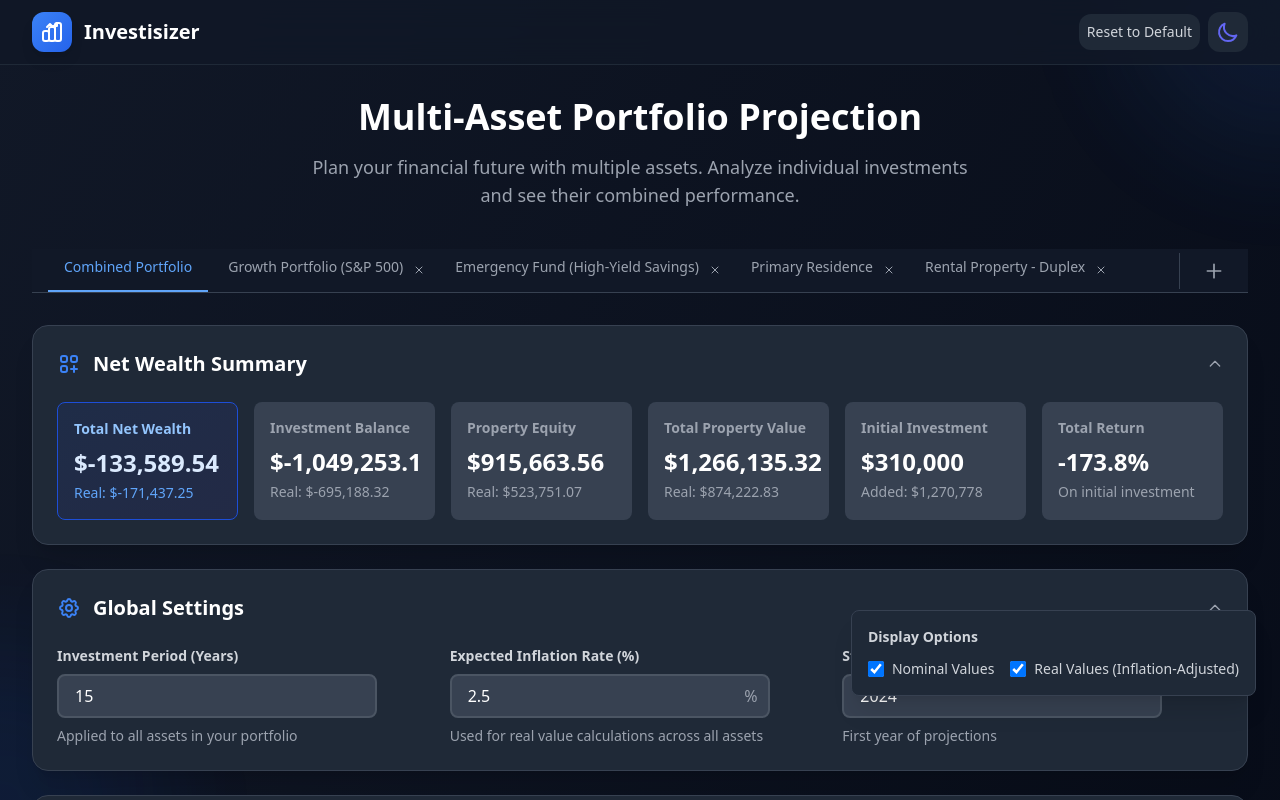
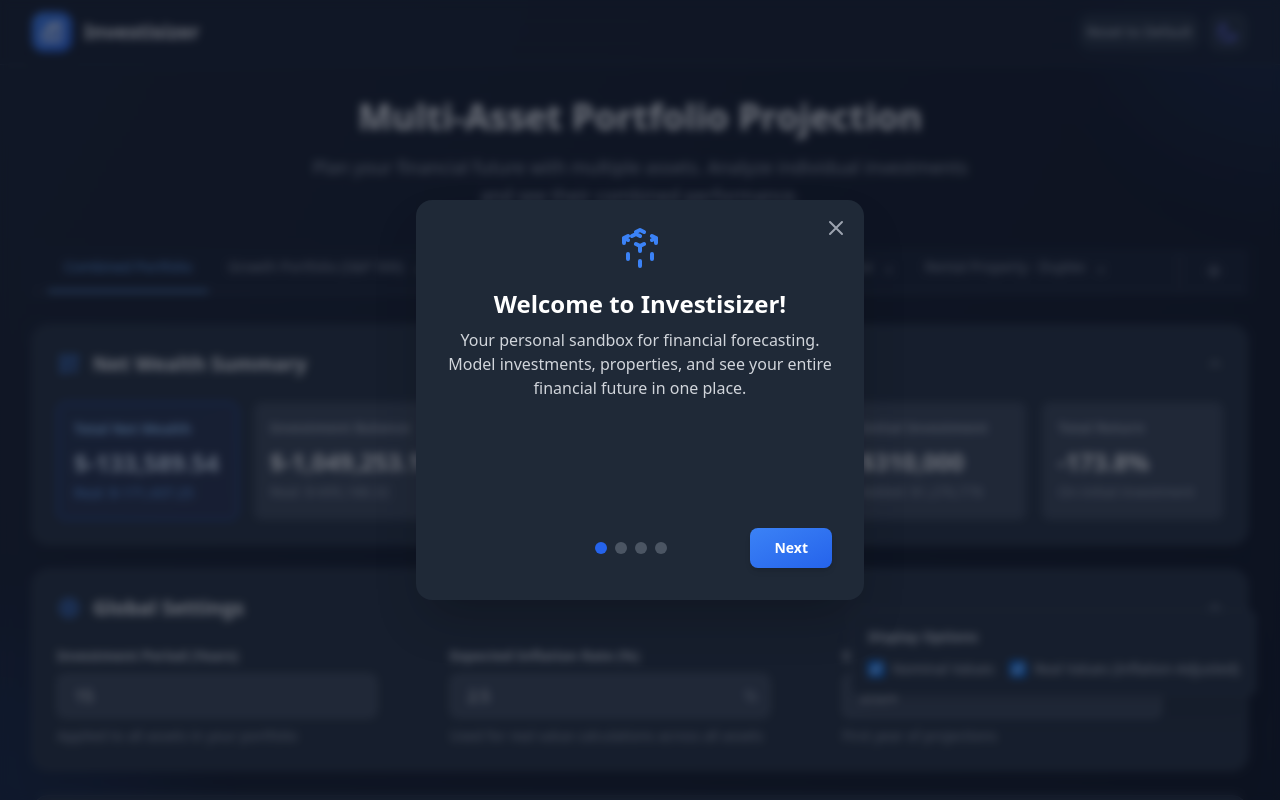
Before and after one commit to dyaboykyl/investisizer, a React (Vite) app: page / in a window 1280 px wide. Shown: the top 800 px of the page. Built offline with nearby package versions, Linux system fonts and the light colour scheme.

Commit message:
Intro modal

```diff
--- a/src/App.tsx
+++ b/src/App.tsx
@@ -1,12 +1,31 @@
-import { MultiAssetCalculator } from '@/features/portfolio/components/MultiAssetCalculator'
-import { Layout } from '@/features/core/components/Layout'
+import { useState, useEffect } from 'react';
+import { MultiAssetCalculator } from '@/features/portfolio/components/MultiAssetCalculator';
+import { Layout } from '@/features/core/components/Layout';
+import { IntroModal } from '@/features/core/components/IntroModal';
 
 function App() {
+  const [showIntro, setShowIntro] = useState(false);
+
+  useEffect(() => {
+    const hasSeenIntro = localStorage.getItem('investisizer_has_seen_intro');
+    if (hasSeenIntro !== 'true') {
+      setShowIntro(true);
+    }
+  }, []);
+
+  const handleCloseIntro = () => {
+    setShowIntro(false);
+    localStorage.setItem('investisizer_has_seen_intro', 'true');
+  };
+
   return (
-    <Layout>
-      <MultiAssetCalculator />
-    </Layout>
-  )
+    <>
+      {showIntro && <IntroModal onClose={handleCloseIntro} />}
+      <Layout>
+        <MultiAssetCalculator />
+      </Layout>
+    </>
+  );
 }
 
-export default App
+export default App;
--- /dev/null
+++ b/src/features/core/components/IntroModal.tsx
@@ -0,0 +1,140 @@
+import React, { useCallback, useEffect, useState } from 'react';
+import { ProgressDots } from './ProgressDots';
+
+interface IntroModalProps {
+  onClose: () => void;
+}
+
+const slides = [
+  {
+    icon: <svg xmlns="http://www.w3.org/2000/svg" className="h-12 w-12 text-primary-500" fill="none" viewBox="0 0 24 24" stroke="currentColor"><path strokeLinecap="round" strokeLinejoin="round" strokeWidth={2} d="M14 10l-2 1m0 0l-2-1m2 1v2.5M20 7l-2 1m2-1l-2-1m2 1v2.5M14 4l-2-1-2 1M4 7l2 1M4 7l2-1M4 7v2.5M12 21v-2.5M12 6l-2-1-2 1M6 17.5v-2.5M18 17.5v-2.5" /></svg>,
+    headline: 'Welcome to Investisizer!',
+    body: 'Your personal sandbox for financial forecasting. Model investments, properties, and see your entire financial future in one place.',
+  },
+  {
+    headline: 'Powerful, Flexible Analysis',
+    body: (
+      <ul className="space-y-3 text-left">
+        <li className="flex items-start space-x-3">
+          <>
+            <svg xmlns="http://www.w3.org/2000/svg" className="h-6 w-6 text-primary-500 flex-shrink-0 mt-1" fill="none" viewBox="0 0 24 24" stroke="currentColor"><path strokeLinecap="round" strokeLinejoin="round" strokeWidth={2} d="M9 19v-6a2 2 0 00-2-2H5a2 2 0 00-2 2v6a2 2 0 002 2h2a2 2 0 002-2zm0 0V9a2 2 0 012-2h2a2 2 0 012 2v10m-6 0a2 2 0 002 2h2a2 2 0 002-2m0 0V5a2 2 0 012-2h2a2 2 0 012 2v14a2 2 0 01-2 2h-2a2 2 0 01-2-2z" /></svg>
+            <div><span className="font-semibold">Investment Modeling:</span> Project growth for stocks, funds, and savings.</div>
+          </>
+        </li>
+        <li className="flex items-start space-x-3">
+          <>
+            <svg xmlns="http://www.w3.org/2000/svg" className="h-6 w-6 text-primary-500 flex-shrink-0 mt-1" fill="none" viewBox="0 0 24 24" stroke="currentColor"><path strokeLinecap="round" strokeLinejoin="round" strokeWidth={2} d="M3 12l2-2m0 0l7-7 7 7M5 10v10a1 1 0 001 1h3m10-11l2 2m-2-2v10a1 1 0 01-1 1h-3m-6 0a1 1 0 001-1v-4a1 1 0 011-1h2a1 1 0 011 1v4a1 1 0 001 1m-6 0h6" /></svg>
+            <div><span className="font-semibold">In-Depth Property Analysis:</span> Model mortgages, rental income, and tax-aware sales.</div>
+          </>
+        </li>
+        <li className="flex items-start space-x-3">
+          <>
+            <svg xmlns="http://www.w3.org/2000/svg" className="h-6 w-6 text-primary-500 flex-shrink-0 mt-1" fill="none" viewBox="0 0 24 24" stroke="currentColor"><path strokeLinecap="round" strokeLinejoin="round" strokeWidth={2} d="M17 20h5v-2a3 3 0 00-5.356-1.857M17 20H7m10 0v-2c0-.656-.126-1.283-.356-1.857M7 20H2v-2a3 3 0 015.356-1.857M7 20v-2c0-.656.126-1.283.356-1.857m0 0a5.002 5.002 0 019.288 0M15 7a3 3 0 11-6 0 3 3 0 016 0zm6 3a2 2 0 11-4 0 2 2 0 014 0zM7 10a2 2 0 11-4 0 2 2 0 014 0z" /></svg>
+            <div><span className="font-semibold">Unified Portfolio View:</span> See how all your assets interact and grow together.</div>
+          </>
+        </li>
+      </ul>
+    ),
+  },
+  {
+    icon: <svg xmlns="http://www.w3.org/2000/svg" className="h-12 w-12 text-primary-500" fill="none" viewBox="0 0 24 24" stroke="currentColor"><path strokeLinecap="round" strokeLinejoin="round" strokeWidth={2} d="M9.663 17h4.673M12 3v1m6.364 1.636l-.707.707M21 12h-1M4 12H3m3.343-5.657l-.707-.707m2.828 9.9a5 5 0 117.072 0l-.548.547A3.374 3.374 0 0014 18.469V19a2 2 0 11-4 0v-.531c0-.895-.356-1.754-.988-2.386l-.548-.547z" /></svg>,
+    headline: 'Explore a Real-World Scenario',
+    body: `We've pre-loaded a "Strategic Investor" portfolio to showcase what's possible. Feel free to change any value or reset it at any time.`,
+  },
+  {
+    icon: <svg xmlns="http://www.w3.org/2000/svg" className="h-12 w-12 text-primary-500" fill="none" viewBox="0 0 24 24" stroke="currentColor"><path strokeLinecap="round" strokeLinejoin="round" strokeWidth={2} d="M7 16a4 4 0 01-.88-7.903A5 5 0 1115.9 6L16 6a5 5 0 011 9.9M15 13l-3-3m0 0l-3 3m3-3v12" /></svg>,
+    headline: 'Save & Sync (Optional)',
+    body: `Want to access your portfolio on other devices? You can create a free, optional account to save and sync your data.`,
+  },
+];
+
+export const IntroModal: React.FC<IntroModalProps> = ({ onClose }) => {
+  const [currentSlide, setCurrentSlide] = useState(0);
+  const [isClosing, setIsClosing] = useState(false);
+  const [direction, setDirection] = useState(1);
+
+  const handleClose = useCallback(() => {
+    setIsClosing(true);
+    setTimeout(onClose, 300);
+  }, [onClose]);
+
+  const handleNext = useCallback(() => {
+    if (currentSlide < slides.length - 1) {
+      setDirection(1);
+      setCurrentSlide(currentSlide + 1);
+    } else {
+      handleClose();
+    }
+  }, [currentSlide, handleClose]);
+
+  const handleBack = useCallback(() => {
+    if (currentSlide > 0) {
+      setDirection(-1);
+      setCurrentSlide(currentSlide - 1);
+    }
+  }, [currentSlide]);
+
+  useEffect(() => {
+    const handleKeyDown = (e: KeyboardEvent) => {
+      if (e.key === 'ArrowRight') handleNext();
+      if (e.key === 'ArrowLeft') handleBack();
+      if (e.key === 'Escape') handleClose();
+    };
+
+    window.addEventListener('keydown', handleKeyDown);
+    return () => {
+      window.removeEventListener('keydown', handleKeyDown);
+    };
+  }, [handleNext, handleBack, handleClose]);
+
+  const getBackButtonStyle = () => {
+    return `text-xs px-3 py-1 sm:text-sm sm:px-4 sm:py-2 rounded-lg font-medium transition-all duration-200 ${currentSlide === 0 ? 'opacity-0 pointer-events-none' : 'opacity-100 text-gray-600 dark:text-gray-300 hover:bg-gray-100 dark:hover:bg-gray-700'}`;
+  };
+
+  return (
+    <div className={`fixed inset-0 bg-gray-900 bg-opacity-60 backdrop-blur-sm flex items-center justify-center z-50 transition-opacity duration-300 ${isClosing ? 'opacity-0' : 'opacity-100'}`}>
+      <div className={`bg-white dark:bg-gray-800 rounded-2xl shadow-2xl max-w-md w-3/4 transform transition-all duration-300 ${isClosing ? 'scale-95 opacity-0' : 'scale-100 opacity-100'}`}>
+        <div className="relative overflow-x-hidden">
+          <div className="min-h-[280px]">
+            {slides.map((slide, index) => (
+              <div
+                key={index}
+                className="absolute w-full transition-all duration-300 ease-in-out"
+                style={{ transform: `translateX(${(index - currentSlide) * 100}%)` }}
+              >
+                <div className="p-6 ">
+                  <div className="text-center pb-20">
+                    {slide.icon && <div className="flex justify-center mb-4">{slide.icon}</div>}
+                    <h2 className="text-2xl sm:text-2xl font-extrabold text-gray-900 dark:text-white">{slide.headline}</h2>
+                    <div className="text-sm sm:text-base text-gray-600 dark:text-gray-300 mt-2 leading-relaxed">{slide.body}</div>
+                  </div>
+                </div>
+              </div>
+            ))}
+          </div>
+          <div className="p-6 sm:p-8 pt-0 px-6">
+            <div className="flex justify-between items-center mt-4">
+              <button
+                onClick={handleBack}
+                className={getBackButtonStyle()}
+                disabled={currentSlide === 0}
+              >
+                Back
+              </button>
+              <ProgressDots count={slides.length} current={currentSlide} onDotClick={setCurrentSlide} />
+              <button
+                onClick={handleNext}
+                className="text-sm px-4 py-2 sm:px-6 sm:py-2.5 rounded-lg bg-gradient-to-br from-primary-500 to-primary-600 text-white font-semibold shadow-md hover:shadow-lg transform hover:-translate-y-0.5 transition-all duration-200"
+              >
+                {currentSlide === slides.length - 1 ? 'Explore the App' : 'Next'}
+              </button>
+            </div>
+          </div>
+        </div>
+        <button onClick={handleClose} className="absolute top-3 right-3 text-gray-400 hover:text-gray-600 dark:hover:text-gray-200 p-1 rounded-full transition-colors">
+          <svg className="w-6 h-6" fill="none" stroke="currentColor" viewBox="0 0 24 24"><path strokeLinecap="round" strokeLinejoin="round" strokeWidth="2" d="M6 18L18 6M6 6l12 12"></path></svg>
+        </button>
+      </div>
+    </div>
+  );
+};
--- /dev/null
+++ b/src/features/core/components/ProgressDots.tsx
@@ -0,0 +1,24 @@
+import React from 'react';
+
+interface ProgressDotsProps {
+  count: number;
+  current: number;
+  onDotClick: (index: number) => void;
+}
+
+export const ProgressDots: React.FC<ProgressDotsProps> = ({ count, current, onDotClick }) => {
+  return (
+    <div className="flex justify-center space-x-2">
+      {Array.from({ length: count }).map((_, index) => (
+        <button
+          key={index}
+          onClick={() => onDotClick(index)}
+          className={`w-3 h-3 rounded-full transition-colors duration-300 ${
+            index === current ? 'bg-primary-600' : 'bg-gray-300 dark:bg-gray-600 hover:bg-gray-400'
+          }`}
+          aria-label={`Go to slide ${index + 1}`}
+        />
+      ))}
+    </div>
+  );
+};
```
